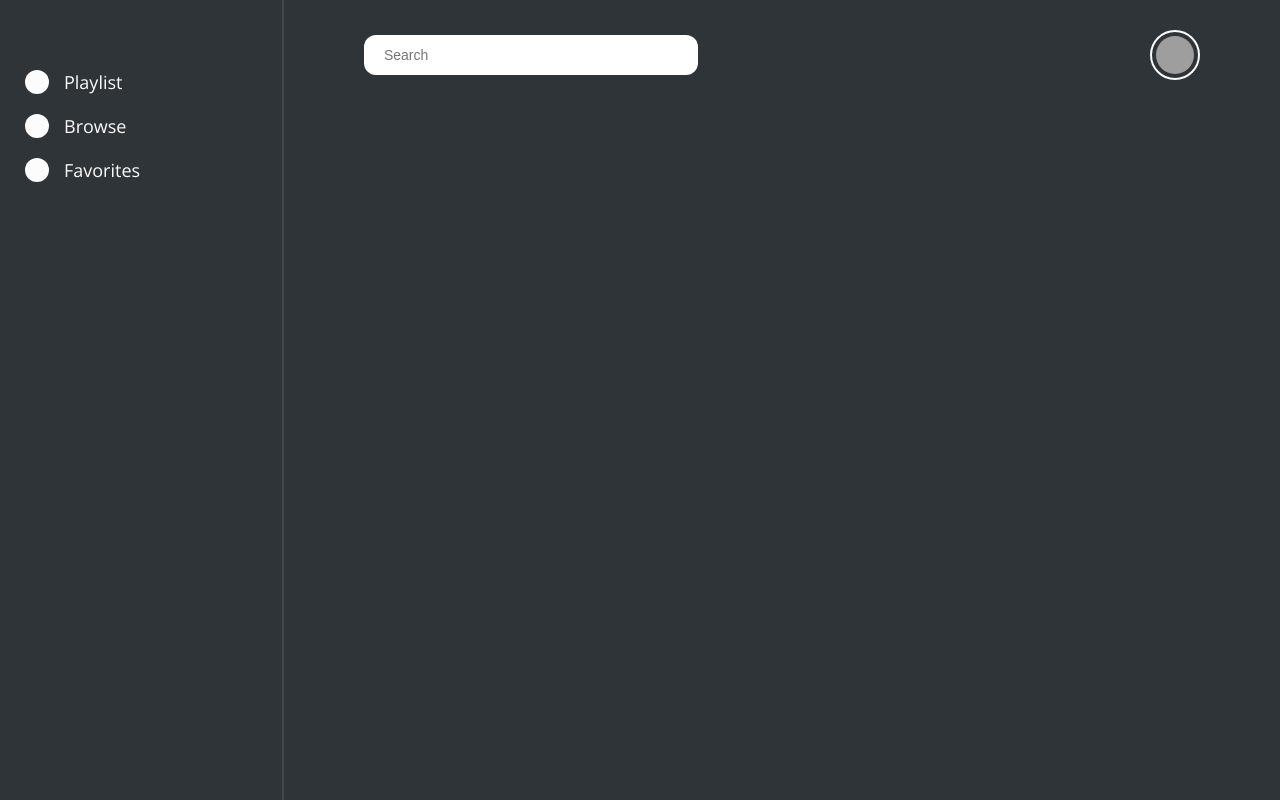
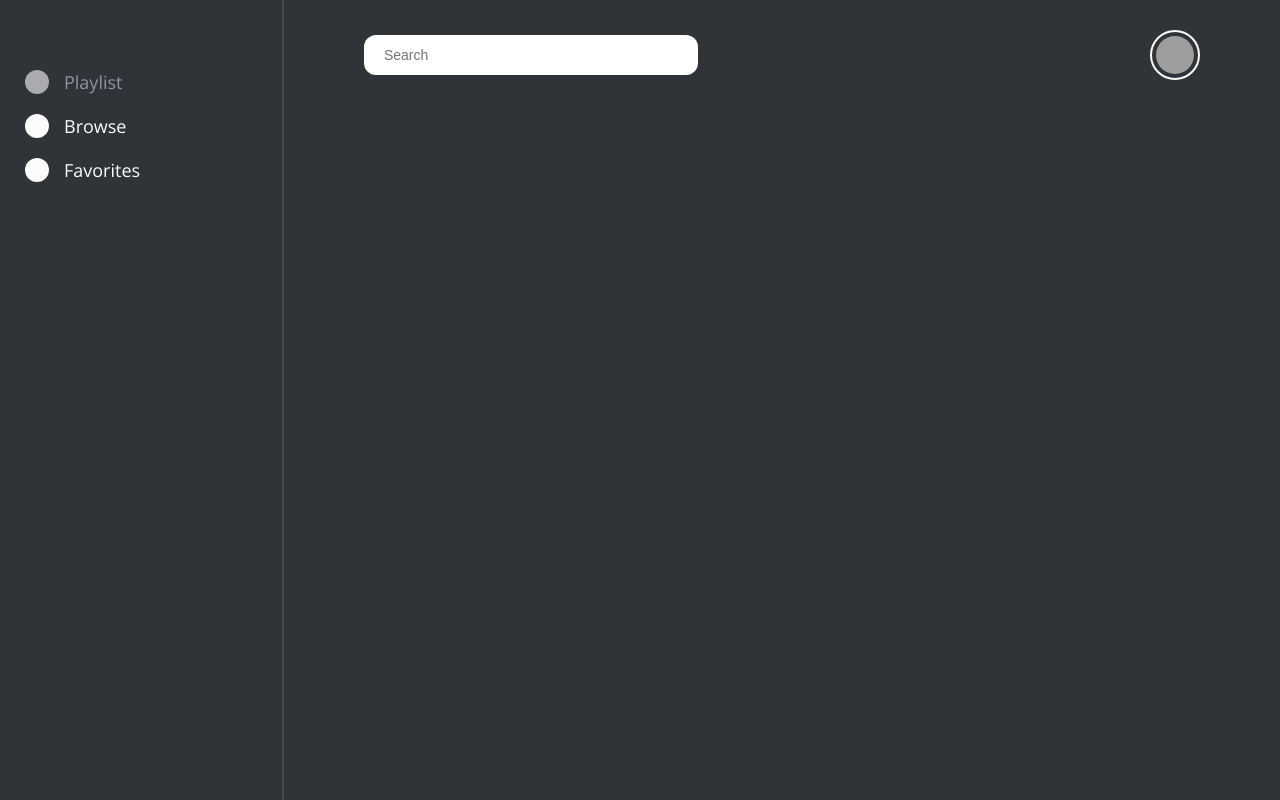
Before and after one commit to Appifo/songy, a Vue app in the folder frontend/: page / in a window 1280 px wide. Built offline with nearby package versions, Linux system fonts and the light colour scheme; no server answers; grey boxes are pictures that could not be loaded; the HTML template or start-up script is replaced by a standard one.

Commit message:
Frontend: Added routes, menus and active route link class

```diff
--- a/frontend/src/components/layout/Sidebar.vue
+++ b/frontend/src/components/layout/Sidebar.vue
@@ -67,4 +67,13 @@ export default defineComponent({
   background: var(--primary);
   margin-right: 15px;
 }
+
+.active-nav-link .title {
+  color: var(--light);
+}
+
+.active-nav-link .menu-icon {
+  color: var(--tertiary);
+  opacity: 0.6;
+}
 </style>
--- a/frontend/src/router/index.ts
+++ b/frontend/src/router/index.ts
@@ -4,22 +4,30 @@ import Home from '../views/Home.vue'
 const routes: Array<RouteRecordRaw> = [
   {
     path: '/',
-    name: 'Home',
-    component: Home
+    name: 'Dashboard',
+    component: Home,
   },
   {
-    path: '/about',
+    path: '/browse',
+    name: 'Browse',
+    component: () => import(/* webpackChunkName: "browse" */ '../views/Browse.vue'),
+  },
+  {
+    path: '/favorite',
+    name: 'Favorite',
+    component: () => import(/* webpackChunkName: "favorite" */ '../views/Favorite.vue'),
+  },
+  {
+    path: '/register',
     name: 'About',
-    // route level code-splitting
-    // this generates a separate chunk (about.[hash].js) for this route
-    // which is lazy-loaded when the route is visited.
-    component: () => import(/* webpackChunkName: "about" */ '../views/About.vue')
+    component: () => import(/* webpackChunkName: "register" */ '../views/Register.vue'),
   }
 ]
 
 const router = createRouter({
   history: createWebHistory(process.env.BASE_URL),
-  routes
+  routes,
+  linkActiveClass: 'active-nav-link'
 })
 
 export default router
```
